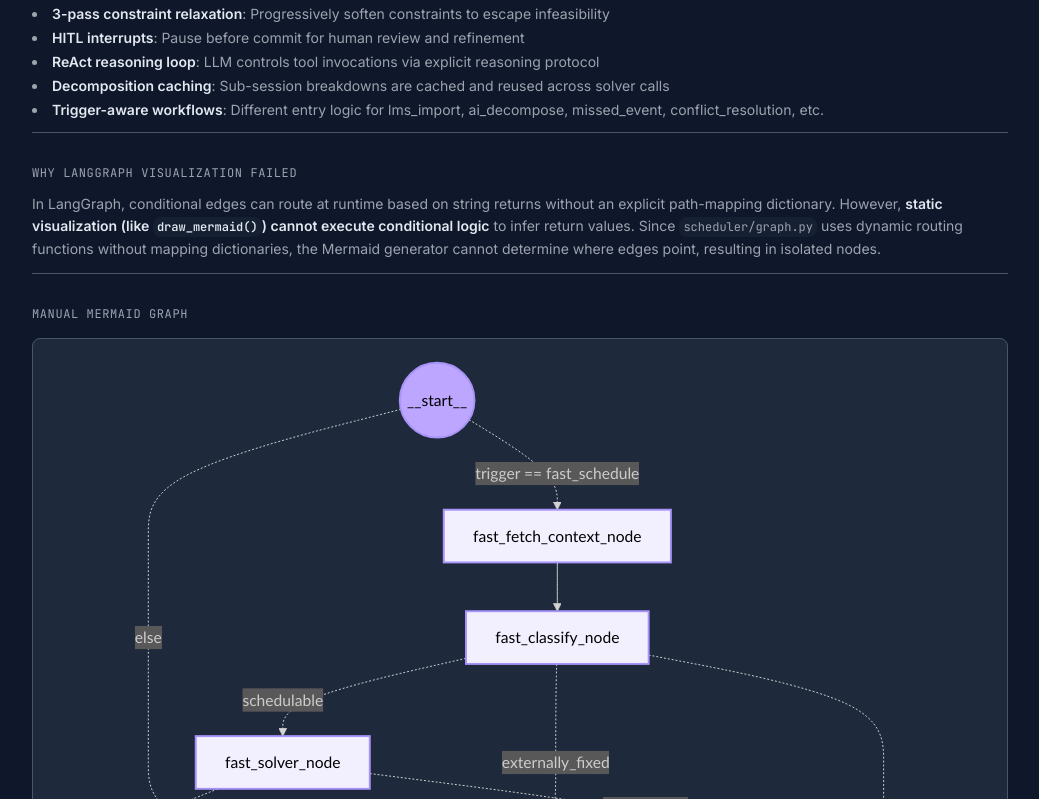
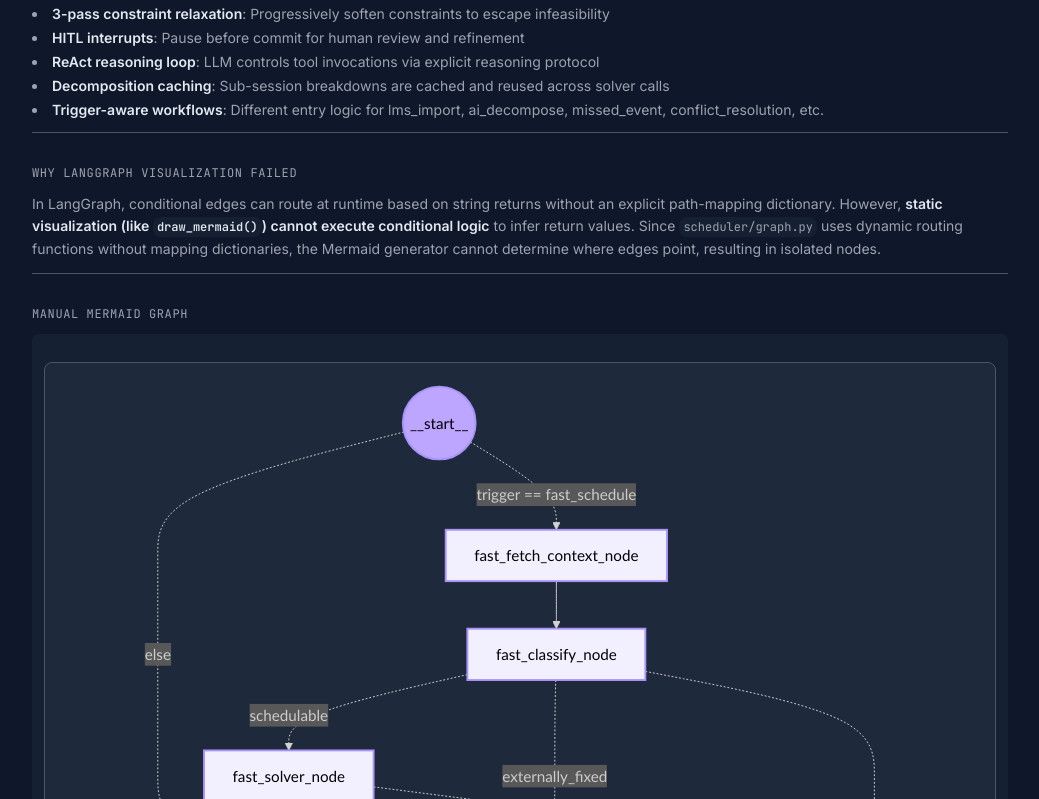
Before and after one commit to ztsia/ztsia, a Next.js app: page /projects/ai-academic-assistant in a window 1280 px wide. Shown: the part 2781-3580 px from the top of the page, without its empty margins (120-1159 px from the left). Built offline with nearby package versions, Linux system fonts and the light colour scheme.

Commit message:
fix: enhance layout and styling for MarkdownRenderer, MermaidDiagram, and Navbar components

```diff
--- a/app/projects/ai-academic-assistant/page.tsx
+++ b/app/projects/ai-academic-assistant/page.tsx
@@ -111,7 +111,7 @@ export default function FypDetailPage() {
   )
 
   return (
-    <div className="pt-16">
+    <div className="pt-16 overflow-x-hidden">
       <main className="max-w-5xl mx-auto px-6">
 
         {/* Back link — top */}
--- a/components/fyp/markdown-renderer.tsx
+++ b/components/fyp/markdown-renderer.tsx
@@ -7,6 +7,7 @@ import { cn } from "@/lib/utils"
 
 export function MarkdownRenderer({ content }: { content: string }) {
   return (
+    <div className="max-w-full">
     <ReactMarkdown
       remarkPlugins={[remarkGfm]}
       components={{
@@ -33,6 +34,36 @@ export function MarkdownRenderer({ content }: { content: string }) {
         li({ children }) {
           return <li>{children}</li>
         },
+        pre({ children }) {
+          return (
+            <pre className="overflow-x-auto rounded-md bg-muted p-3 text-xs font-mono mb-3">
+              {children}
+            </pre>
+          )
+        },
+        table({ children }) {
+          return (
+            <div className="overflow-x-auto max-w-full mb-3">
+              <table className="text-sm text-muted-foreground border-collapse w-full">
+                {children}
+              </table>
+            </div>
+          )
+        },
+        th({ children }) {
+          return (
+            <th className="border border-border px-3 py-1.5 text-left text-xs font-mono font-semibold text-foreground">
+              {children}
+            </th>
+          )
+        },
+        td({ children }) {
+          return (
+            <td className="border border-border px-3 py-1.5 text-xs">
+              {children}
+            </td>
+          )
+        },
         code({ className, children }) {
           const match = /language-(\w+)/.exec(className || "")
           if (match?.[1] === "mermaid") {
@@ -48,5 +79,6 @@ export function MarkdownRenderer({ content }: { content: string }) {
     >
       {content}
     </ReactMarkdown>
+    </div>
   )
 }
--- a/components/fyp/mermaid-diagram.tsx
+++ b/components/fyp/mermaid-diagram.tsx
@@ -28,7 +28,7 @@ export function MermaidDiagram({ chart }: { chart: string }) {
   return (
     <div
       ref={ref}
-      className="my-4 overflow-x-auto rounded-lg border border-border p-4 bg-card"
+      className="my-4 max-w-full overflow-x-auto rounded-lg border border-border p-4 bg-card"
     />
   )
 }
--- a/components/navbar.tsx
+++ b/components/navbar.tsx
@@ -79,6 +79,7 @@ export function Navbar() {
 
         {/* Mobile Navigation */}
         <div className="flex md:hidden items-center gap-2">
+          <ThemeToggle />
           <Tooltip>
             <TooltipTrigger
               className={cn(buttonVariants({ variant: "ghost", size: "icon" }))}
```
